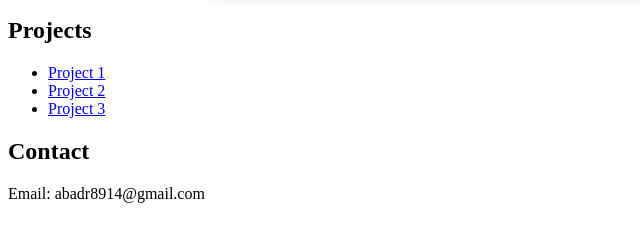
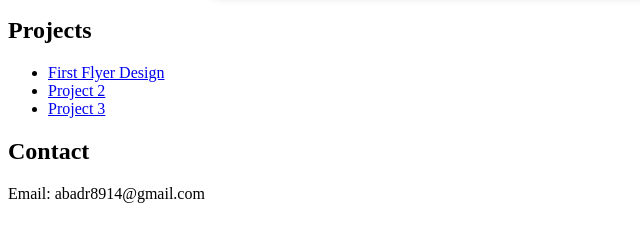
Before and after one commit to abadr8914/portfolio, a plain HTML site: page index.html in a window 1280 px wide. Shown: the part 324-558 px from the top of the page, 0-640 px from the left. Drawn offline with Linux system fonts and the light colour scheme.

Commit message:
Update index.html

```diff
--- a/index.html
+++ b/index.html
@@ -45,7 +45,7 @@
   <section>
     <h2>Projects</h2>
     <ul>
-      <li><a href="#">Project 1</a></li>
+      <li><a href="https://abadr8914.github.io/pet-rock-festival-flyer/">First Flyer Design</a></li>
       <li><a href="#">Project 2</a></li>
       <li><a href="#">Project 3</a></li>
     </ul>
```
